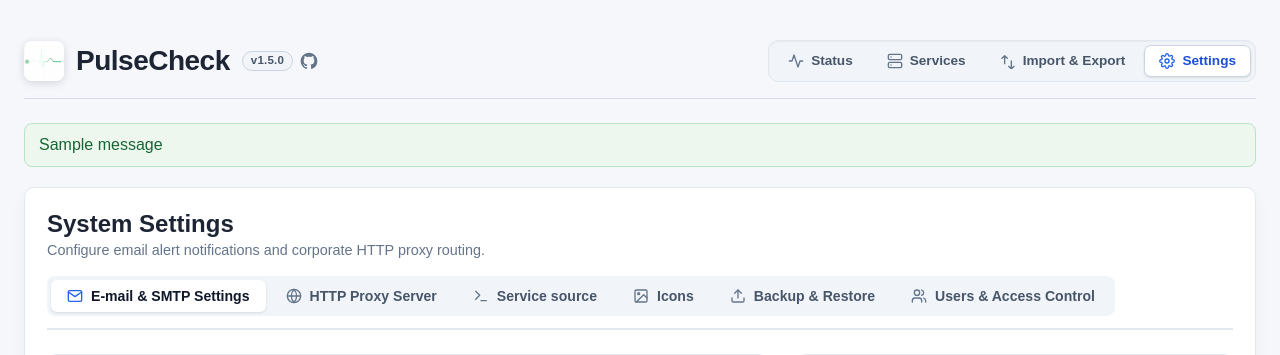
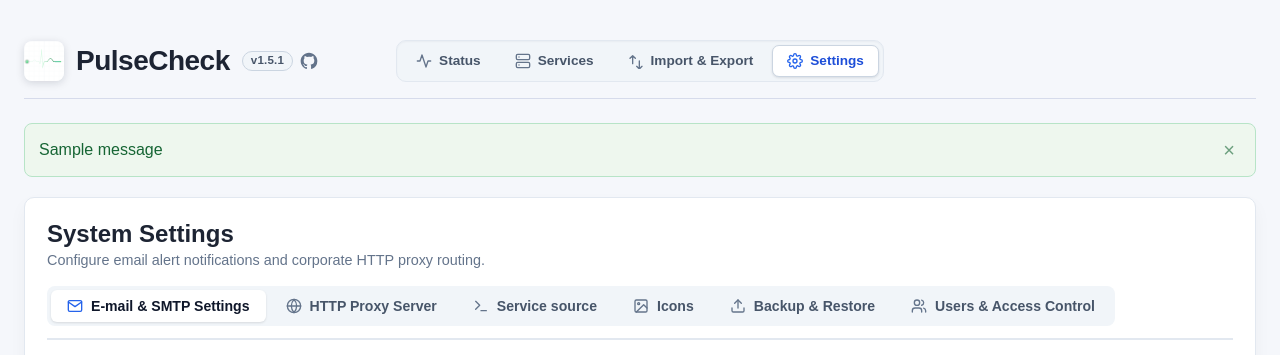
Before and after one commit to diepeterpan/pulsecheck, a Flask app: page /settings in a window 1280 px wide. Shown: the top 355 px of the page. Run offline with Flask 3, Linux system fonts and the light colour scheme; tables that the repository leaves empty hold one stand-in row (values such as "Sample post"); one stand-in notice (Sample message) is shown; parts of the project's set-up code (start-up, migrations or seed data) failed here and were passed over; some libraries are stand-ins or nearby versions.

Commit message:
feat: add dismissible flash messages and configurable OIDC callback URL support

```diff
--- a/core/config.py
+++ b/core/config.py
@@ -42,7 +42,7 @@
 EXPLICIT_DEBUG = os.getenv("PULSECHECK_EXPLICIT_DEBUG", os.getenv("PULSECHECK_DEBUG", "FALSE")).strip().lower() in ("true", "1", "yes")
 LINE_PROFILER_ENABLED = os.getenv("PULSECHECK_PROFILE", "").strip().lower() in ("true", "1", "yes")
 GLOBAL_LINE_PROFILER = None
-APP_VERSION = os.getenv("PULSECHECK_VERSION", "1.5.0")
+APP_VERSION = os.getenv("PULSECHECK_VERSION", "1.5.1")
 __version__ = APP_VERSION
 
 # OIDC Configuration
@@ -103,3 +103,10 @@
 
 def get_status_url() -> str:
     return f"{get_base_url()}/status"
+
+
+def get_oidc_callback_url() -> str:
+    custom_uri = (os.getenv("PULSECHECK_OIDC_REDIRECT_URI") or OIDC_REDIRECT_URI or "").strip()
+    if custom_uri:
+        return custom_uri
+    return f"{get_base_url()}/auth/callback"
--- a/routes/auth.py
+++ b/routes/auth.py
@@ -23,6 +23,7 @@
     OIDC_SCOPES,
     OIDC_MATCH_CLAIM,
     OIDC_SSL_VERIFY,
+    get_oidc_callback_url,
 )
 from core.database import (
     get_settings,
@@ -172,9 +173,7 @@
         if next_param:
             session["next_url"] = next_param
 
-    redirect_uri = (os.getenv("PULSECHECK_OIDC_REDIRECT_URI") or OIDC_REDIRECT_URI or "").strip()
-    if not redirect_uri:
-        redirect_uri = url_for("auth_bp.callback", _external=True)
+    redirect_uri = get_oidc_callback_url()
 
     client = oauth.create_client("oidc")
     if not client:
--- a/routes/settings.py
+++ b/routes/settings.py
@@ -519,7 +519,7 @@
         return redirect(redirect_url)
 
     authorized_users = get_authorized_users()
-    from core.config import OIDC_ISSUER
+    from core.config import OIDC_ISSUER, get_oidc_callback_url
     issuer_url = os.getenv("PULSECHECK_OIDC_ISSUER") or OIDC_ISSUER or ""
     return render_template(
         "settings.html",
@@ -527,6 +527,7 @@
         authorized_users=authorized_users,
         oidc_active=is_oidc_active(),
         oidc_issuer=issuer_url,
+        oidc_callback_url=get_oidc_callback_url(),
         match_claim=get_active_match_claim(),
     )
 
--- a/static/style.css
+++ b/static/style.css
@@ -22,13 +22,25 @@
     padding: 16px 0;
     border-bottom: 1px solid #d6dbeb;
     margin-bottom: 24px;
-    flex-wrap: wrap;
     gap: 16px;
 }
 
 .brand {
     display: flex;
     align-items: center;
+    flex: 1 1 0%;
+}
+
+.header-nav-placeholder {
+    flex: 2 1 0%;
+}
+
+.header-auth {
+    display: flex;
+    align-items: center;
+    justify-content: flex-end;
+    gap: 6px;
+    flex: 1 1 0%;
 }
 
 .brand-link {
@@ -310,9 +353,54 @@
     background: #eef7ee;
     border: 1px solid #b7e4c7;
     border-radius: 8px;
-    padding: 12px 14px;
+    padding: 10px 14px;
     list-style: none;
     margin: 0 0 20px;
+    transition: opacity 0.4s ease, max-height 0.4s ease, margin 0.4s ease, padding 0.4s ease;
+    overflow: hidden;
+}
+
+.flashes.flash-dismissed {
+    opacity: 0;
+    max-height: 0;
+    margin-bottom: 0;
+    padding-top: 0;
+    padding-bottom: 0;
+    border-width: 0;
+}
+
+.flash-item {
+    display: flex;
+    align-items: center;
+    justify-content: space-between;
+    gap: 12px;
+    padding: 4px 0;
+    transition: opacity 0.3s ease, max-height 0.3s ease, margin 0.3s ease, padding 0.3s ease;
+}
+
+.flash-item + .flash-item {
+    border-top: 1px solid rgba(0, 0, 0, 0.06);
+    margin-top: 4px;
+    padding-top: 8px;
+}
+
+.flash-dismiss-btn {
+    background: transparent;
+    border: none;
+    color: currentColor;
+    font-size: 1.25rem;
+    line-height: 1;
+    cursor: pointer;
+    padding: 2px 6px;
+    opacity: 0.6;
+    border-radius: 4px;
+    transition: opacity 0.15s ease, background-color 0.15s ease;
+    flex-shrink: 0;
+}
+
+.flash-dismiss-btn:hover {
+    opacity: 1;
+    background-color: rgba(0, 0, 0, 0.07);
 }
 
 /* Service Maintenance Add Mode Form */
--- a/templates/base.html
+++ b/templates/base.html
@@ -25,6 +25,7 @@
             </svg>
           </a>
         </div>
+        {% if not oidc_enabled or current_user %}
         <nav class="main-nav" aria-label="Main Navigation">
           <a href="{{ url_for('status') }}" class="nav-item {% if request.endpoint in ('status', 'home_bp.status') %}active{% endif %}" {% if request.endpoint in ('status', 'home_bp.status') %}aria-current="page"{% endif %}>
             <svg class="nav-icon" width="16" height="16" viewBox="0 0 24 24" fill="none" stroke="currentColor" stroke-width="2" stroke-linecap="round" stroke-linejoin="round" aria-hidden="true"><path d="M22 12h-4l-3 9L9 3l-3 9H2"/></svg>
@@ -42,8 +43,12 @@
             <svg class="nav-icon" width="16" height="16" viewBox="0 0 24 24" fill="none" stroke="currentColor" stroke-width="2" stroke-linecap="round" stroke-linejoin="round" aria-hidden="true"><circle cx="12" cy="12" r="3"/><path d="M19.4 15a1.65 1.65 0 0 0 .33 1.82l.06.06a2 2 0 0 1 0 2.83 2 2 0 0 1-2.83 0l-.06-.06a1.65 1.65 0 0 0-1.82-.33 1.65 1.65 0 0 0-1 1.51V21a2 2 0 0 1-2 2 2 2 0 0 1-2-2v-.09A1.65 1.65 0 0 0 9 19.4a1.65 1.65 0 0 0-1.82.33l-.06.06a2 2 0 0 1-2.83 0 2 2 0 0 1 0-2.83l.06-.06a1.65 1.65 0 0 0 .33-1.82 1.65 1.65 0 0 0-1.51-1H3a2 2 0 0 1-2-2 2 2 0 0 1 2-2h.09A1.65 1.65 0 0 0 4.6 9a1.65 1.65 0 0 0-.33-1.82l-.06-.06a2 2 0 0 1 0-2.83 2 2 0 0 1 2.83 0l.06.06a1.65 1.65 0 0 0 1.82.33H9a1.65 1.65 0 0 0 1-1.51V3a2 2 0 0 1 2-2 2 2 0 0 1 2 2v.09a1.65 1.65 0 0 0 1 1.51 1.65 1.65 0 0 0 1.82-.33l.06-.06a2 2 0 0 1 2.83 0 2 2 0 0 1 0 2.83l-.06.06a1.65 1.65 0 0 0-.33 1.82V9a1.65 1.65 0 0 0 1.51 1H21a2 2 0 0 1 2 2 2 2 0 0 1-2 2h-.09a1.65 1.65 0 0 0-1.51 1z"/></svg>
             <span>Settings</span>
           </a>
+        </nav>
+        {% else %}
+        <div class="header-nav-placeholder" aria-hidden="true"></div>
+        {% endif %}
+        <div class="header-auth">
           {% if oidc_enabled %}
-            <div class="nav-divider" style="width: 1px; height: 18px; background: #cbd5e1; margin: 0 4px;" aria-hidden="true"></div>
             {% if current_user %}
               <div class="nav-user-badge" title="Logged in as {{ current_user.identifier }}" style="display: inline-flex; align-items: center; gap: 6px; padding: 4px 8px; font-size: 0.8rem; color: #334155; font-weight: 500;">
                 <svg width="14" height="14" viewBox="0 0 24 24" fill="none" stroke="currentColor" stroke-width="2" stroke-linecap="round" stroke-linejoin="round" style="color: #10b981;"><path d="M20 21v-2a4 4 0 0 0-4-4H8a4 4 0 0 0-4 4v2"/><circle cx="12" cy="7" r="4"/></svg>
@@ -60,15 +65,58 @@
               </a>
             {% endif %}
           {% endif %}
-        </nav>
+        </div>
       </header>
       {% with messages = get_flashed_messages(with_categories=true) %}
         {% if messages %}
-          <ul class="flashes">
+          <ul class="flashes" id="flash-messages">
             {% for category, message in messages %}
-              <li class="flash-item{% if category and category != 'message' %} flash-{{ category }}{% endif %}">{{ message }}</li>
+              <li class="flash-item{% if category and category != 'message' %} flash-{{ category }}{% endif %}">
+                <span class="flash-text">{{ message }}</span>
+                <button type="button" class="flash-dismiss-btn" aria-label="Dismiss notification" onclick="dismissFlashMessage(this)">&times;</button>
+              </li>
             {% endfor %}
           </ul>
+          <script>
+            function dismissFlashContainer(container) {
+              if (!container || container.classList.contains('flash-dismissed')) return;
+              container.classList.add('flash-dismissed');
+              setTimeout(function() {
+                if (container && container.parentNode) {
+                  container.parentNode.removeChild(container);
+                }
+              }, 400);
+            }
+
+            function dismissFlashMessage(btn) {
+              var item = btn.closest('.flash-item');
+              var container = btn.closest('.flashes');
+              if (item) {
+                item.style.opacity = '0';
+                item.style.maxHeight = '0';
+                item.style.padding = '0';
+                item.style.margin = '0';
+                setTimeout(function() {
+                  if (item && item.parentNode) {
+                    item.parentNode.removeChild(item);
+                  }
+                  if (container && container.querySelectorAll('.flash-item').length === 0) {
+                    dismissFlashContainer(container);
+                  }
+                }, 300);
+              }
+            }
+
+            // Automatically dismiss flash messages after 30 seconds
+            document.addEventListener('DOMContentLoaded', function() {
+              var flashBox = document.getElementById('flash-messages');
+              if (flashBox) {
+                setTimeout(function() {
+                  dismissFlashContainer(flashBox);
+                }, 30000);
+              }
+            });
+          </script>
         {% endif %}
       {% endwith %}
       {% block content %}{% endblock %}
--- a/templates/settings.html
+++ b/templates/settings.html
@@ -807,7 +807,7 @@
                 </div>
                 <div style="margin-bottom: 8px;">
                   <strong style="color: #1e293b;">Callback URI:</strong>
-                  <span style="font-family: monospace; color: #64748b;">{{ request.host_url }}auth/callback</span>
+                  <span style="font-family: monospace; color: #64748b;">{{ oidc_callback_url or (request.host_url ~ 'auth/callback') }}</span>
                 </div>
               </div>
 
```
Also changed, not shown: other parts of static/style.css (+32 -1 lines), tests/test_oidc_auth.py (+22 -1 lines).
